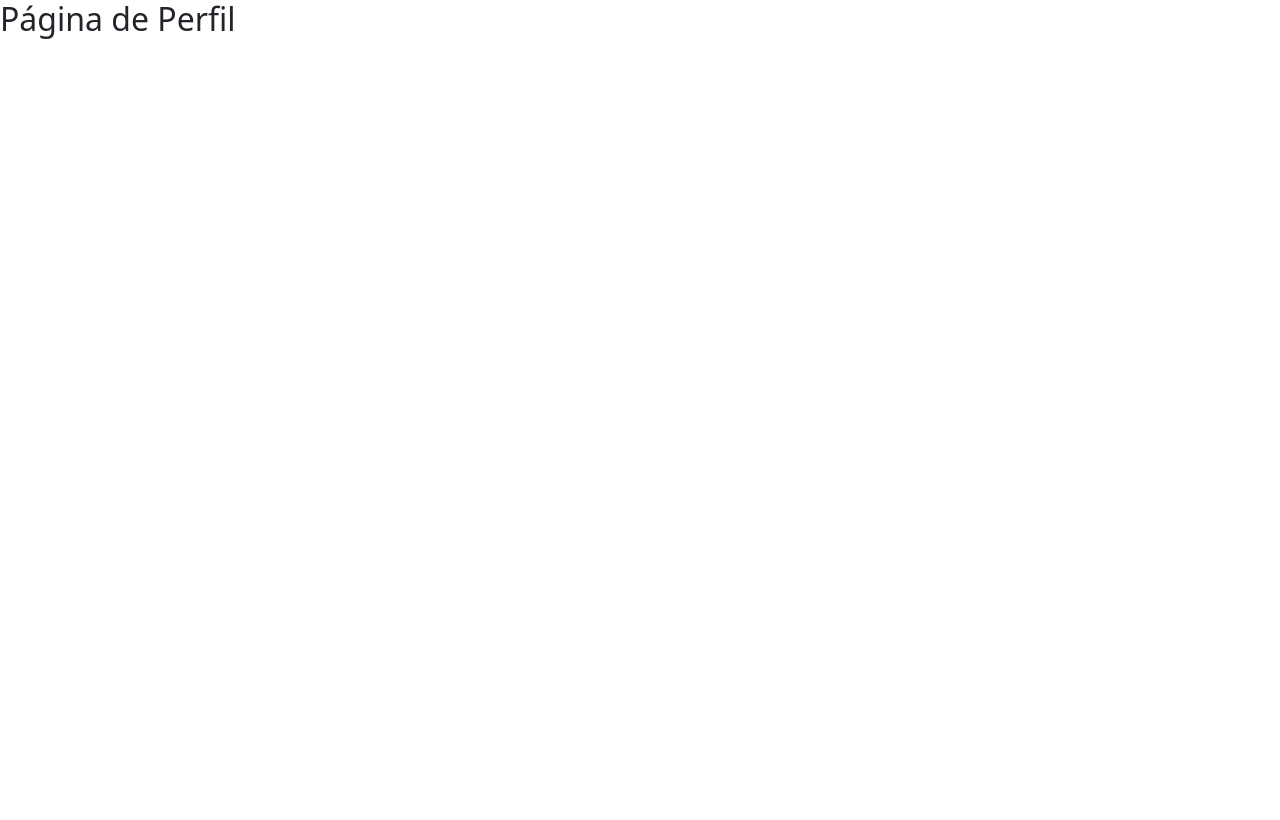
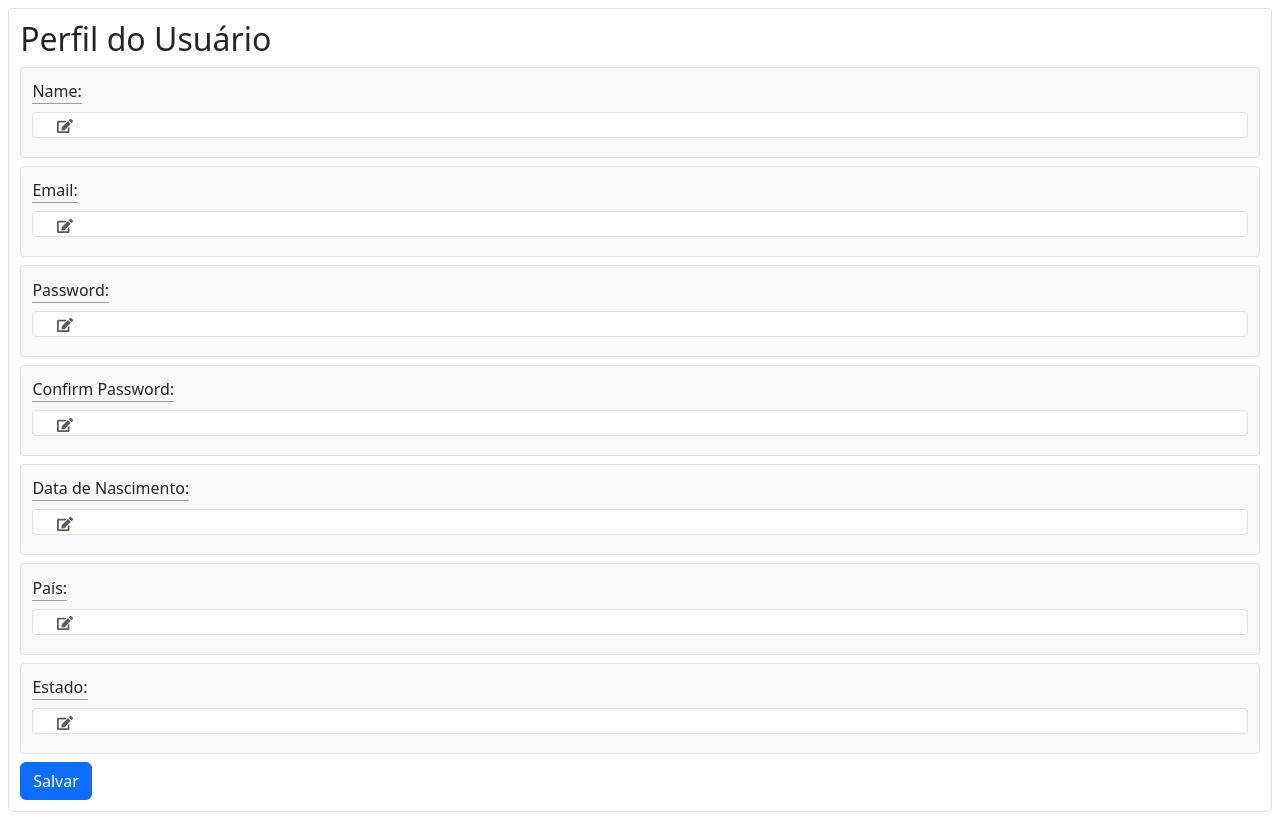
Before and after one commit to 1Matzh/BestBrowserGames, a React (Vite) app: page /profile in a window 1280 px wide. Built offline with nearby package versions, Linux system fonts and the light colour scheme.

Commit message:
Implmentado página do usuário funcionando

```diff
--- a/package.json
+++ b/package.json
@@ -12,6 +12,7 @@
   "dependencies": {
     "axios": "^1.6.0",
     "bootstrap": "^5.3.2",
+    "jwt-decode": "^4.0.0",
     "react": "^18.2.0",
     "react-bootstrap": "^2.9.1",
     "react-dom": "^18.2.0",
--- /dev/null
+++ b/src/components/C_InputField.jsx
@@ -0,0 +1,45 @@
+import React, { useState } from "react";
+import { FaEdit, FaSave, FaTimes } from "react-icons/fa";
+
+const InputField = ({ label, value, onChange }) => {
+    const [isEditing, setEditing] = useState(false);
+    const [editedValue, setEditedValue] = useState(value);
+
+    const handleEditClick = () => {
+        setEditing(true);
+    };
+
+    const handleSaveClick = () => {
+        setEditing(false);
+        onChange(editedValue);
+    };
+
+    const handleCancelClick = () => {
+        setEditing(false);
+        setEditedValue(value);
+    };
+
+    return (
+        <div className="input-field">
+            <label>{label}:</label>
+            {isEditing ? (
+                <div className="edit-input">
+                    <input
+                        type="text"
+                        value={editedValue}
+                        onChange={(e) => setEditedValue(e.target.value)}
+                    />
+                    <FaSave onClick={handleSaveClick} />
+                    <FaTimes onClick={handleCancelClick} />
+                </div>
+            ) : (
+                <div className="edit-input">
+                    {value}
+                    <FaEdit onClick={handleEditClick} />
+                </div>
+            )}
+        </div>
+    );
+};
+
+export default InputField;
--- a/src/global.css
+++ b/src/global.css
@@ -56,3 +56,38 @@
   cursor: pointer;
   margin-left: 1rem;
 }
+
+/* InputField */
+.input-field {
+  border: 1px solid #dee2e6;
+  background-color: #f8f9fa;
+  border-radius: .25rem;
+  padding: .7rem;
+  margin: 0.5rem 0;
+}
+
+.profile-container {
+  border: 1px solid #dee2e6;
+  border-radius: .25rem;
+  padding: .7rem;
+  margin: 0.5rem;
+}
+
+.input-field svg {
+  color: #5c5c5c;
+  cursor: pointer;
+  margin-left: 1rem;
+}
+
+.input-field label {
+  border-bottom: 1px solid #9c9c9c;
+}
+
+.edit-input {
+  background-color: #ffffff;
+  border: 1px solid #dee2e6;
+  color: rgb(0, 0, 0);
+  border-radius: .25rem;
+  margin: 0.5rem 0;
+  padding: 0rem .5rem;
+}
--- a/src/pages/P_Profile.jsx
+++ b/src/pages/P_Profile.jsx
@@ -1,11 +1,82 @@
-import React from "react";
+// P_Perfil.jsx
+import React, { useState, useEffect } from "react";
+import axios from "axios";
+import Cookies from "universal-cookie";
+import { jwtDecode } from "jwt-decode";
 
-const P_Profile = () => {
+import InputField from "../components/C_InputField";
+
+const P_Perfil = () => {
+  const cookies = new Cookies();
+  const token = cookies.get("token");
+
+  const [user, setUser] = useState({
+    _id: "",
+    name: "",
+    email: "",
+    password: "",
+    confirmPassword: "",
+    birthDate: "",
+    country: "",
+    state: "",
+  });
+
+  useEffect(() => {
+    if (token) {
+      const decodedToken = jwtDecode(token);
+      console.log(decodedToken);
+
+      setUser({
+        _id: decodedToken.id,
+        name: decodedToken.name,
+        email: decodedToken.email,
+        password: "***",
+        confirmPassword: "***",
+        birthDate: decodedToken.birthDate,
+        country: decodedToken.country,
+        state: decodedToken.state,
+      });
+    }
+  }, [token]);
+
+  const handleFieldChange = (fieldName, fieldValue) => {
+    // Always set the confirmPassword to the password value
+    setUser((prevUser) => ({
+      ...prevUser,
+      [fieldName]: fieldValue,
+    }));
+  };
+
+  const handleSaveClick = () => {
+    // Implement the save logic here
+    // This might include the PUT API call to update user information
+    axios.put(`https://bestbrowsergamesapi--1matzh.repl.co/users/${user._id}`, user, {
+      headers: {
+        Authorization: `Bearer ${token}`,
+      },
+    })
+    .then(response => {
+      console.log("User details saved successfully:", response.data);
+    })
+    .catch(error => {
+      console.error("Error saving user details:", error.response.data);
+    });
+  };
+
   return (
-    <div>
-      <h2>Página de Perfil</h2>
+    <div className="profile-container">
+      <h2>Perfil do Usuário</h2>
+      <InputField label="Name" value={user.name} onChange={(value) => handleFieldChange("name", value)} />
+      <InputField label="Email" value={user.email} onChange={(value) => handleFieldChange("email", value)} />
+      <InputField label="Password" value={user.password} onChange={(value) => handleFieldChange("password", value)} />
+      <InputField label="Confirm Password" value={user.confirmPassword} onChange={(value) => handleFieldChange("confirmPassword", value)} />
+      <InputField label="Data de Nascimento" value={user.birthDate} onChange={(value) => handleFieldChange("birthDate", value)} />
+      <InputField label="País" value={user.country} onChange={(value) => handleFieldChange("country", value)} />
+      <InputField label="Estado" value={user.state} onChange={(value) => handleFieldChange("state", value)} />
+
+      <button className="btn btn-primary " onClick={handleSaveClick}>Salvar</button>
     </div>
   );
 };
 
-export default P_Profile;
+export default P_Perfil;
```
Also changed, not shown: 1 other file (tests, documents, lock files or other folders).
